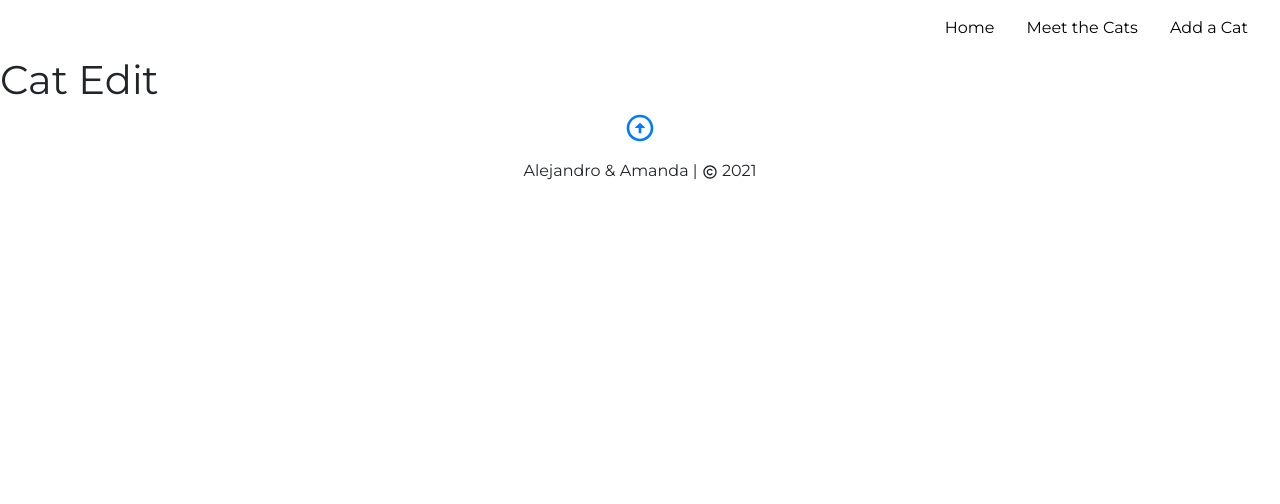
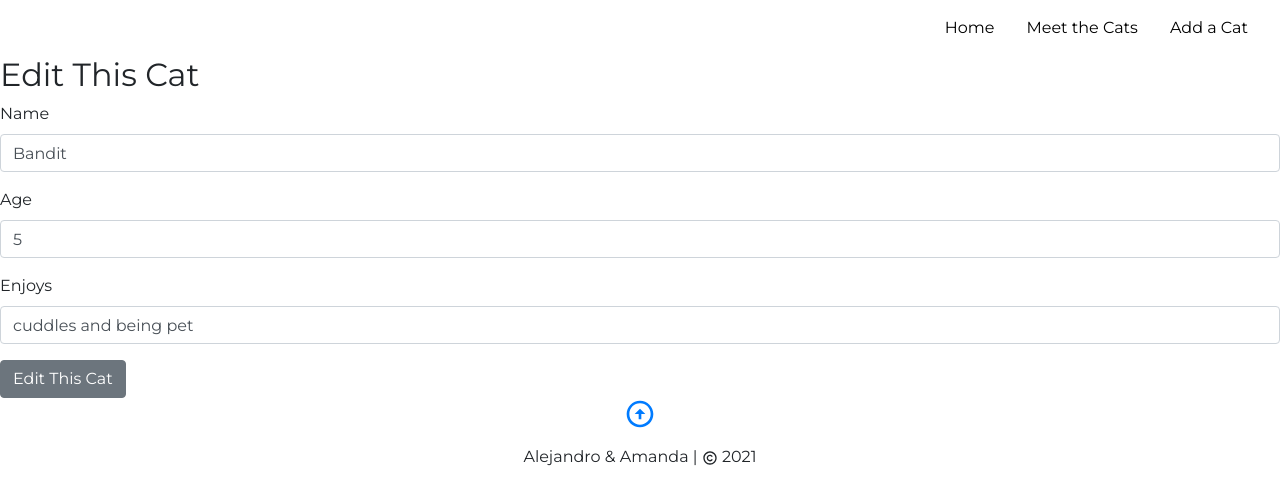
Before and after one commit to learn-academy-2020-echo/cat-tinder-frontend-amanda-alejandro, a React (Create React App) app: page /catedit/1 in a window 1280 px wide. Shown: the top 504 px of the page. Built offline with nearby package versions, Linux system fonts and the light colour scheme.

Commit message:
Adds edit functionality

```diff
--- a/src/App.js
+++ b/src/App.js
@@ -24,6 +24,11 @@
 
 	createCat = (newCat) => {
 		console.log(newCat)
+	}
+
+	updateCat = (cat, id) => {
+		console.log('cat:', cat)
+		console.log('id:', id)
 	}
 
 	render() {
@@ -62,7 +67,18 @@
 					/>
 
 					{/* Static Route */}
-					<Route path='/catedit' component={CatEdit} />
+					{/* <Route path='/catedit' component={CatEdit} /> */}
+					{/* Dynamic Route */}
+					<Route
+						exact
+						path='/catedit/:id'
+						render={(props) => {
+							let id = props.match.params.id
+							let cat = this.state.cats.find((cat) => cat.id === parseInt(id))
+							return <CatEdit updateCat={this.updateCat} cat={cat} />
+						}}
+					/>
+
 					<Route component={NotFound} />
 				</Switch>
 				<Footer />
--- a/src/pages/CatEdit.js
+++ b/src/pages/CatEdit.js
@@ -1,11 +1,75 @@
-import React, { Component } from 'react'
+import React, { Component, Fragment } from 'react'
+import { Redirect } from 'react-router-dom'
+import { Button, Form, FormGroup, Label, Input } from 'reactstrap'
 
 class CatEdit extends Component {
+	constructor(props) {
+		super(props)
+		this.state = {
+			form: {
+				name: this.props.cat.name,
+				age: this.props.cat.age,
+				enjoys: this.props.cat.enjoys,
+			},
+			submitted: false,
+		}
+	}
+
+	handleChange = (e) => {
+		let { form } = this.state
+		form[e.target.name] = e.target.value
+		this.setState({ form: form })
+	}
+
+	handleSubmit = (e) => {
+		e.preventDefault()
+		this.props.updateCat(this.state.form, this.props.cat.id)
+		this.setState({ submitted: true })
+	}
+
 	render() {
 		return (
-			<div>
-				<h1>Cat Edit</h1>
-			</div>
+			<Fragment>
+				<h2>Edit This Cat</h2>
+				<Form>
+					<FormGroup>
+						<Label>Name</Label>
+						<Input
+							type='text'
+							name='name'
+							onChange={this.handleChange}
+							value={this.state.form.name}
+						/>
+					</FormGroup>
+
+					<FormGroup>
+						<Label>Age</Label>
+						<Input
+							type='number'
+							name='age'
+							onChange={this.handleChange}
+							value={this.state.form.age}
+						/>
+					</FormGroup>
+
+					<FormGroup>
+						<Label>Enjoys</Label>
+						<Input
+							type='text'
+							name='enjoys'
+							onChange={this.handleChange}
+							value={this.state.form.enjoys}
+						/>
+					</FormGroup>
+					<Button variant='primary' name='submit' onClick={this.handleSubmit}>
+						Edit This Cat
+					</Button>
+				</Form>
+
+				{this.state.submitted && (
+					<Redirect to={`/catshow/${this.props.cat.id}`} />
+				)}
+			</Fragment>
 		)
 	}
 }
--- a/src/pages/CatNew.js
+++ b/src/pages/CatNew.js
@@ -21,7 +21,8 @@
 		this.setState({ form: form })
 	}
 
-	handleSubmit = () => {
+	handleSubmit = (e) => {
+		e.preventDefault()
 		this.props.createCat(this.state.form)
 		this.setState({ submitted: true })
 	}
@@ -29,6 +30,7 @@
 	render() {
 		return (
 			<Fragment>
+				<h2>Create A New Cat</h2>
 				<Form>
 					<FormGroup>
 						<Label>Name</Label>
--- a/src/pages/CatShow.js
+++ b/src/pages/CatShow.js
@@ -15,6 +15,12 @@
 				</div>
 				<Link to='/catindex'>
 					<Button variant='primary'>Go Back To Cats</Button>
+				</Link>{' '}
+				<Link to={`/catedit/${cat.id}`}>
+					<Button variant='primary'>Edit This Cat</Button>
+				</Link>{' '}
+				<Link to='#'>
+					<Button variant='primary'>Delete This Cat</Button>
 				</Link>
 			</Fragment>
 		)
--- a/src/pages/Home.js
+++ b/src/pages/Home.js
@@ -1,5 +1,5 @@
 import React, { Component } from 'react'
-import { Jumbotron, Button } from 'reactstrap'
+import { Jumbotron } from 'reactstrap'
 import bgImage from '../assets/cat1.jpg'
 
 class Home extends Component {
```
Also changed, not shown: 1 other file (tests, documents, lock files or other folders).
